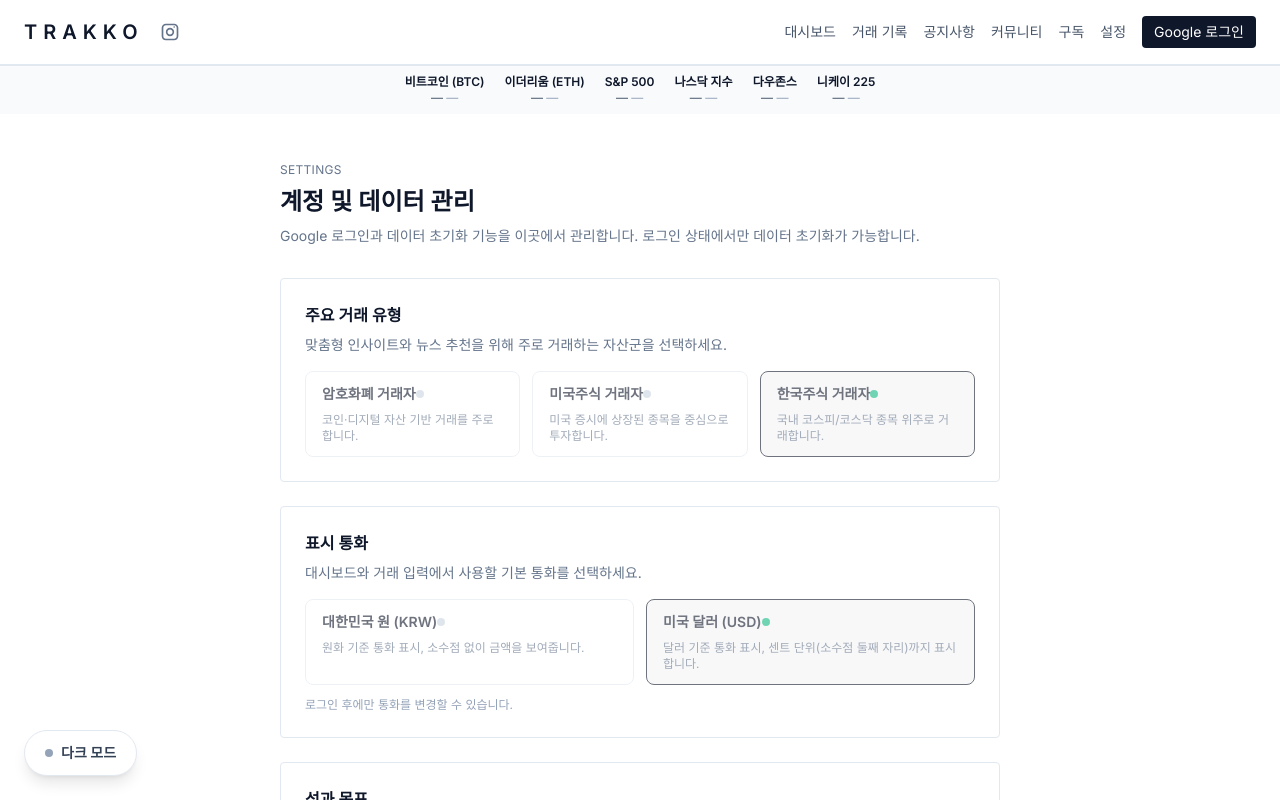
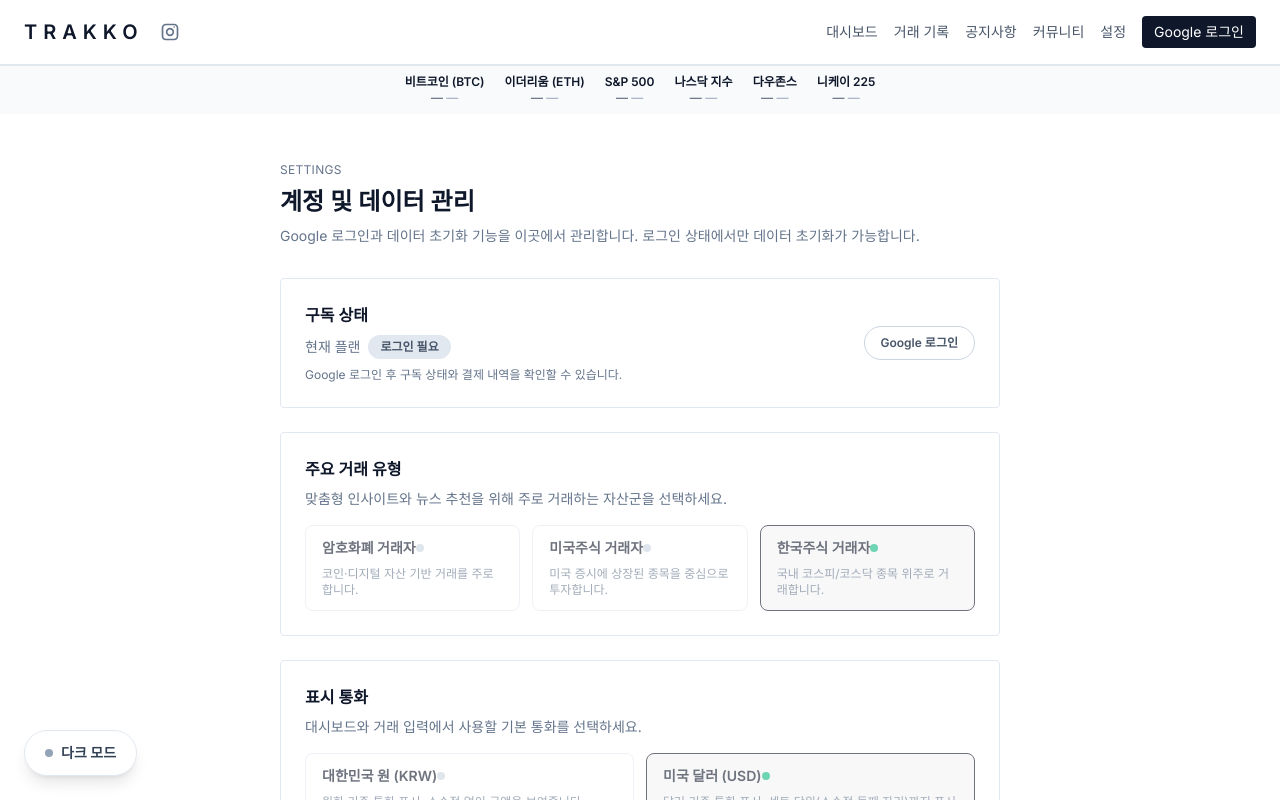
Before and after one commit to Jangmalza/Trakko, a React (Vite) app: page /settings in a window 1280 px wide. Shown: the top 800 px of the page. Built offline with nearby package versions, Linux system fonts and the light colour scheme; no server answers.

Commit message:
네비게이션 구독 링크 제거 및 설정에 구독 카드 추가

```diff
--- a/src/components/HeaderNavigation.tsx
+++ b/src/components/HeaderNavigation.tsx
@@ -59,9 +59,6 @@
           <Link to="/community" className="text-slate-600 transition hover:text-slate-900 dark:text-slate-300 dark:hover:text-slate-100">
             커뮤니티
           </Link>
-          <Link to="/subscription" className="text-slate-600 transition hover:text-slate-900 dark:text-slate-300 dark:hover:text-slate-100">
-            구독
-          </Link>
           <Link to="/settings" className="text-slate-600 transition hover:text-slate-900 dark:text-slate-300 dark:hover:text-slate-100">
             설정
           </Link>
--- a/src/pages/SettingsPage.tsx
+++ b/src/pages/SettingsPage.tsx
@@ -1,5 +1,5 @@
 import React, { useEffect, useMemo, useState } from 'react';
-import { useNavigate } from 'react-router-dom';
+import { Link, useNavigate } from 'react-router-dom';
 import ResetPortfolioSection from '../components/ResetPortfolioSection';
 import HeaderNavigation from '../components/HeaderNavigation';
 import ConfirmResetModal from '../components/modals/ConfirmResetModal';
@@ -57,6 +57,25 @@
   })));
   const { user, getLoginUrl, setTraderType: setUserTraderType } = useAuthStore();
   const isProUser = useMemo(() => user?.role === 'ADMIN' || user?.subscriptionTier === 'PRO', [user]);
+  const subscriptionLabel = useMemo(() => {
+    if (!user) return '로그인 필요';
+    if (user.role === 'ADMIN') return '관리자(Pro)';
+    return user.subscriptionTier === 'PRO' ? 'Pro' : '무료';
+  }, [user]);
+  const subscriptionDescription = useMemo(() => {
+    if (!user) {
+      return 'Google 로그인 후 구독 상태와 결제 내역을 확인할 수 있습니다.';
+    }
+    return isProUser
+      ? '현재 Pro 플랜을 사용 중입니다. 모든 프리미엄 기능이 활성화되어 있습니다.'
+      : '무료 플랜을 이용 중입니다. Pro로 업그레이드하면 연간 목표와 전체 거래 히스토리 등 확장 기능을 사용할 수 있습니다.';
+  }, [user, isProUser]);
+  const subscriptionTone = useMemo(() => {
+    if (!user) return 'bg-slate-200 text-slate-600 dark:bg-slate-800 dark:text-slate-300';
+    return isProUser
+      ? 'bg-emerald-500/10 text-emerald-600 dark:bg-emerald-500/20 dark:text-emerald-200'
+      : 'bg-slate-200 text-slate-600 dark:bg-slate-800 dark:text-slate-300';
+  }, [user, isProUser]);
   const {
     currency,
     loading: preferencesLoading,
@@ -240,6 +259,37 @@
         </header>
 
         <div className="space-y-6">
+          <section className="rounded border border-slate-200 bg-white p-6 text-sm text-slate-700 dark:border-slate-800 dark:bg-slate-900 dark:text-slate-200">
+            <div className="flex flex-col gap-4 sm:flex-row sm:items-center sm:justify-between">
+              <div>
+                <h2 className="text-base font-semibold text-slate-900 dark:text-slate-100">구독 상태</h2>
+                <div className="mt-2 flex items-center gap-2 text-sm text-slate-500 dark:text-slate-400">
+                  <span>현재 플랜</span>
+                  <span className={`inline-flex items-center rounded-full px-3 py-1 text-xs font-semibold ${subscriptionTone}`}>
+                    {subscriptionLabel}
+                  </span>
+                </div>
+                <p className="mt-2 text-xs text-slate-500 dark:text-slate-400">{subscriptionDescription}</p>
+              </div>
+              {user ? (
+                <Link
+                  to="/subscription"
+                  className="inline-flex items-center gap-2 rounded-full border border-blue-500 px-4 py-2 text-xs font-semibold text-blue-600 transition hover:bg-blue-50 dark:border-blue-300 dark:text-blue-200 dark:hover:bg-blue-300/10"
+                >
+                  구독 관리
+                </Link>
+              ) : (
+                <button
+                  type="button"
+                  onClick={handleLogin}
+                  className="inline-flex items-center gap-2 rounded-full border border-slate-300 px-4 py-2 text-xs font-semibold text-slate-600 transition hover:bg-slate-100 dark:border-slate-700 dark:text-slate-200 dark:hover:bg-slate-800"
+                >
+                  Google 로그인
+                </button>
+              )}
+            </div>
+          </section>
+
           <section className="rounded border border-slate-200 bg-white p-6 text-sm text-slate-700 dark:border-slate-800 dark:bg-slate-900 dark:text-slate-200">
             <h2 className="text-base font-semibold text-slate-900 dark:text-slate-100">주요 거래 유형</h2>
             <p className="mt-2 text-sm text-slate-500 dark:text-slate-400">
```
